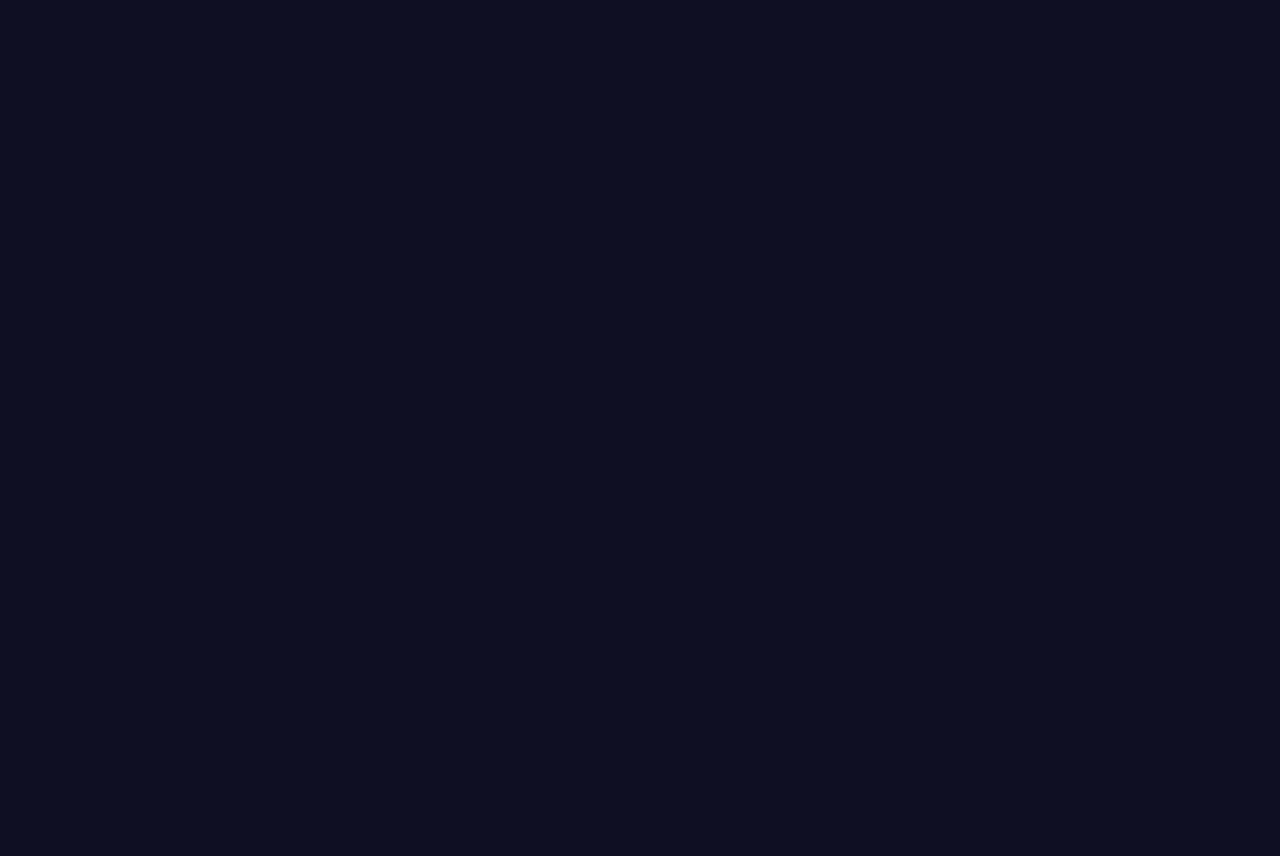
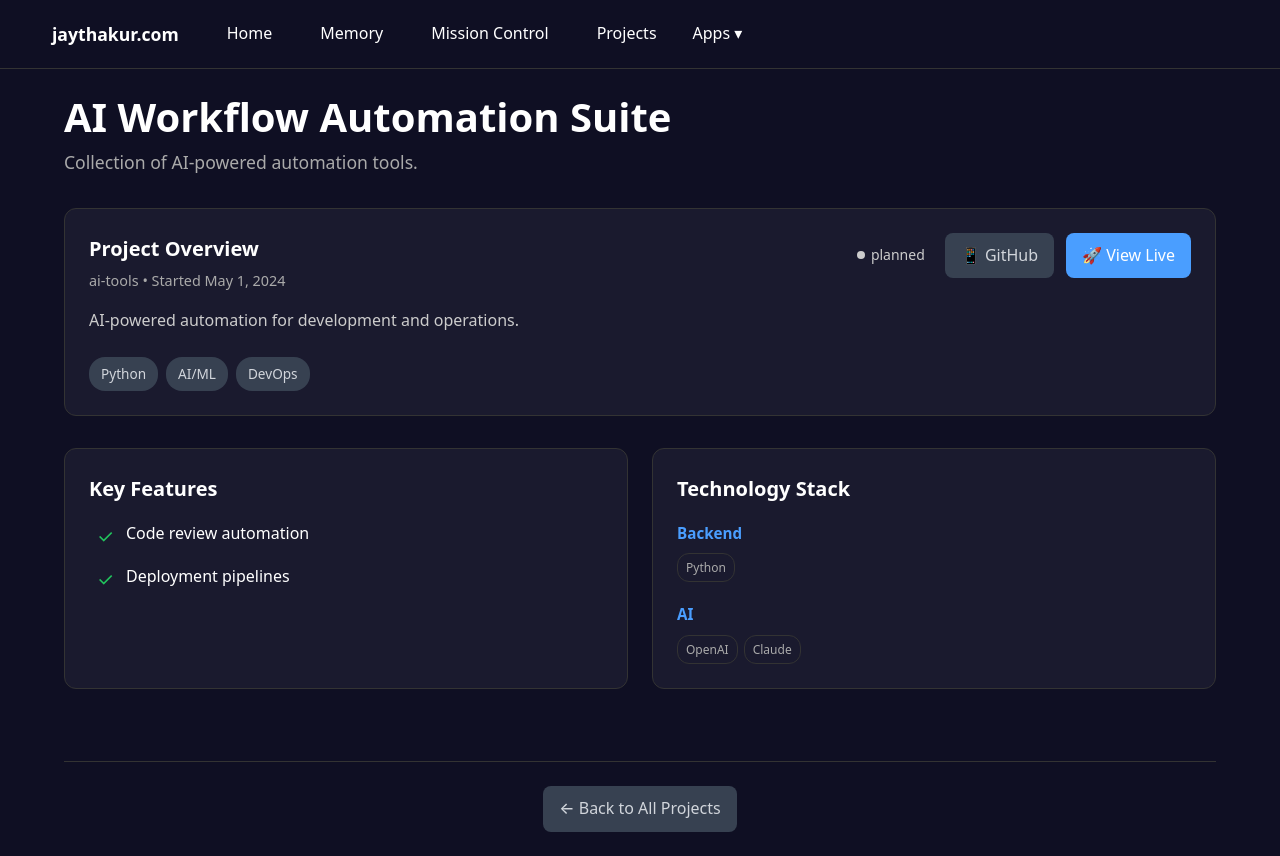
Before and after one commit to jayrizz/jaythakur.com, a Next.js app: page /projects/ai-workflow-automation in a window 1280 px wide. Before the commit this address had no page. Before the commit the page ends 800 px from the top, so only its background shows below. Built offline with nearby package versions, Linux system fonts and the light colour scheme.

Commit message:
fix: add missing project pages + localhost links
- Add missing projects to [id]/page: aoc-dashboard, jaythakur-com, ai-workflow-automation, neural-architecture-search
- Fix localhost URLs in mission-control and aoc-dashboard
- Clean up orphaned code in projects/[id]/page.tsx

```diff
--- a/src/app/aoc-dashboard/page.tsx
+++ b/src/app/aoc-dashboard/page.tsx
@@ -144,7 +144,7 @@ export default function AOCDashboardPage() {
               <div style={{ display: 'flex', justifyContent: 'space-between' }}>
                 <span style={{ color: '#aaa' }}>URL:</span>
                 <span style={{ color: '#4a9eff', fontFamily: 'monospace', fontSize: '0.9rem' }}>
-                  localhost:18800
+                  '/api/aoc',
                 </span>
               </div>
               <div style={{ display: 'flex', justifyContent: 'space-between' }}>
--- a/src/app/projects/[id]/page.tsx
+++ b/src/app/projects/[id]/page.tsx
@@ -56,47 +56,73 @@ code reviews to system administration tasks.
   'quant-dashboard': {
     id: 'quant-dashboard',
     name: 'Quantitative Finance Dashboard',
-    description: 'Real-time financial data visualization and analysis platform. Aggregates multiple data sources with intelligent rate limiting and priority-based processing.',
+    description: 'Real-time financial data visualization and analysis platform.',
     status: 'active',
-    technologies: ['React', 'WebSockets', 'Financial APIs', 'Real-time Data'],
+    technologies: ['React', 'WebSockets', 'Financial APIs'],
     startDate: '2024-02-01',
     githubUrl: 'https://github.com/jayrizz/quant-dashboard',
     liveUrl: 'https://jaythakur.com/api/quant',
     category: 'web-apps',
-    longDescription: `
-A sophisticated financial data platform that aggregates multiple market data sources
-into a unified dashboard. Built to handle the complexities of real-time financial data
-including rate limits, data synchronization, and priority-based processing.
-
-**Core Capabilities:**
-- **Real-time Data Aggregation**: Multiple financial APIs unified
-- **Intelligent Rate Limiting**: Smart backoff and priority queues
-- **Advanced Visualization**: Interactive charts and analysis tools
-- **Portfolio Analytics**: Performance tracking and risk analysis
-- **Alert Systems**: Configurable notifications and triggers
-
-**Data Sources:**
-- Market data feeds (stocks, crypto, forex)
-- Economic indicators and news
-- Portfolio performance metrics
-- Custom calculated indicators
-
-The system is designed to scale from personal use to institutional-grade requirements.
-    `,
-    features: [
-      'Real-time market data feeds',
-      'Interactive charting and visualization',
-      'Portfolio performance tracking',
-      'Custom indicator calculations',
-      'Alert and notification systems',
-      'Data export and API access'
-    ],
-    techStack: {
-      'Frontend': ['React', 'TypeScript', 'Chart.js'],
-      'Real-time': ['WebSockets', 'Server-Sent Events', 'Redis'],
-      'Data Processing': ['Node.js', 'Python', 'Pandas'],
-      'APIs': ['Alpha Vantage', 'Yahoo Finance', 'CoinGecko']
-    }
+    longDescription: `Financial data platform with real-time market data.`,
+    features: ['Real-time data', 'Interactive charts', 'Portfolio tracking'],
+    techStack: { 'Frontend': ['React'], 'Data': ['Node.js', 'Python'] }
+  },
+  'aoc-dashboard': {
+    id: 'aoc-dashboard',
+    name: 'Advent of Code Progress Tracker',
+    description: 'Interactive dashboard for tracking Advent of Code progress.',
+    status: 'active',
+    technologies: ['Next.js', 'TypeScript'],
+    startDate: '2023-12-01',
+    endDate: '2024-01-15',
+    githubUrl: 'https://github.com/jayrizz/aoc-dashboard',
+    liveUrl: '/aoc-dashboard',
+    category: 'web-apps',
+    longDescription: `Dashboard for tracking Advent of Code daily challenges.`,
+    features: ['Progress tracking', 'Solution visualization'],
+    techStack: { 'Frontend': ['Next.js', 'TypeScript'] }
+  },
+  'jaythakur-com': {
+    id: 'jaythakur-com',
+    name: 'Personal Portfolio Site',
+    description: 'This site! Next.js portfolio with timeline-first design.',
+    status: 'active',
+    technologies: ['Next.js', 'TypeScript'],
+    startDate: '2024-03-26',
+    githubUrl: 'https://github.com/jayrizz/jaythakur.com',
+    liveUrl: 'https://jaythakur.com',
+    category: 'web-apps',
+    longDescription: `Personal portfolio website showcasing AI collaboration projects.`,
+    features: ['Timeline', 'Project tracking', 'Mission control'],
+    techStack: { 'Frontend': ['Next.js', 'TypeScript'] }
+  },
+  'ai-workflow-automation': {
+    id: 'ai-workflow-automation',
+    name: 'AI Workflow Automation Suite',
+    description: 'Collection of AI-powered automation tools.',
+    status: 'planned',
+    technologies: ['Python', 'AI/ML', 'DevOps'],
+    startDate: '2024-05-01',
+    githubUrl: 'https://github.com/jayrizz',
+    liveUrl: '/mission-control',
+    category: 'ai-tools',
+    longDescription: `AI-powered automation for development and operations.`,
+    features: ['Code review automation', 'Deployment pipelines'],
+    techStack: { 'Backend': ['Python'], 'AI': ['OpenAI', 'Claude'] }
+  },
+  'neural-architecture-search': {
+    id: 'neural-architecture-search',
+    name: 'Neural Architecture Search',
+    description: 'ML-powered neural network architecture optimization.',
+    status: 'planned',
+    technologies: ['Python', 'TensorFlow', 'ML'],
+    startDate: '2024-06-01',
+    githubUrl: 'https://github.com/jayrizz',
+    liveUrl: '/mission-control',
+    category: 'ai-tools',
+    longDescription: `Automated ML model architecture search and optimization.`,
+    features: ['Architecture search', 'Hyperparameter tuning'],
+    techStack: { 'ML': ['TensorFlow', 'PyTorch'] }
   }
 }
 
```
Also changed, not shown: src/app/mission-control/page.tsx (+8 -4 lines).
